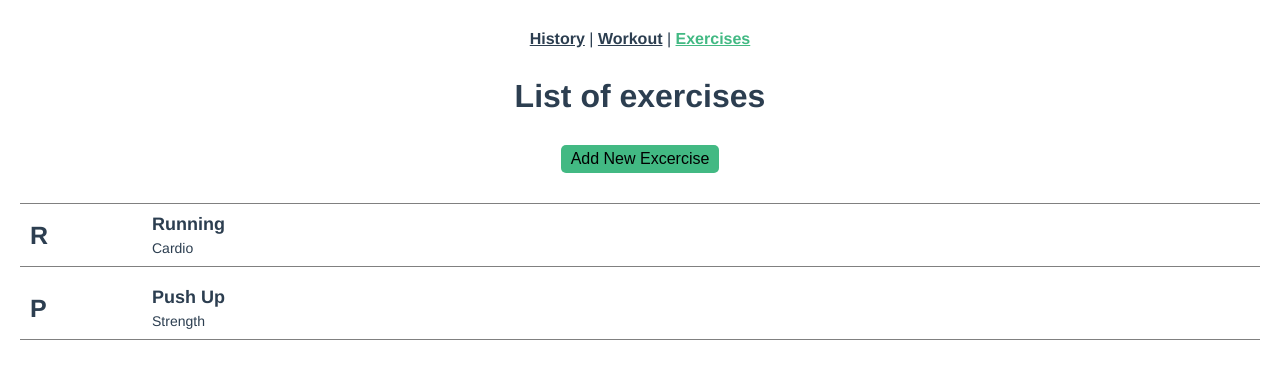
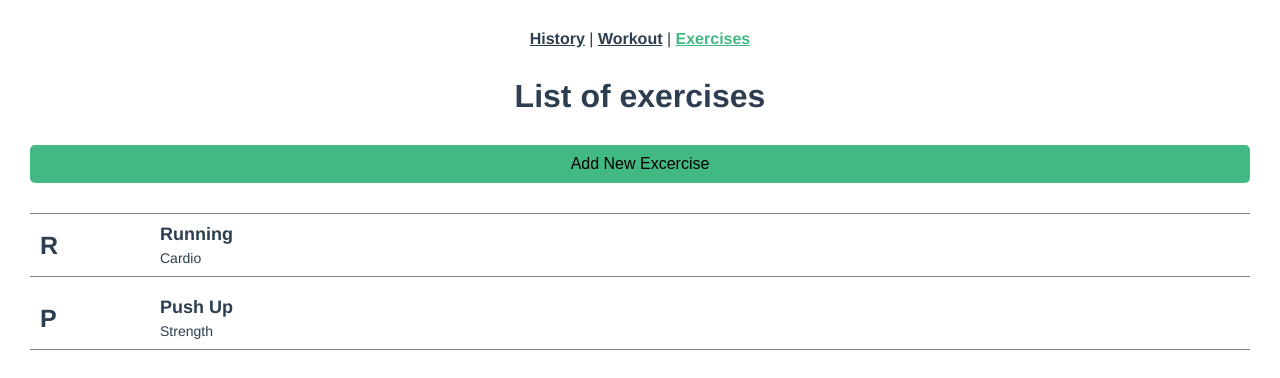
Before and after one commit to 825kuba/vue-workout-tracker, a Vue app: page /exercises in a window 1280 px wide. Shown: the top 378 px of the page. Built offline with nearby package versions, Linux system fonts and the light colour scheme.

Commit message:
Made Button component more configurable

```diff
--- a/src/App.vue
+++ b/src/App.vue
@@ -4,7 +4,12 @@
     <router-link to="/">Workout</router-link> |
     <router-link to="/exercises">Exercises</router-link>
   </nav>
-  <router-view :exercises="exercises" @add-exercise="addExercise" />
+  <router-view
+    :exercises="exercises"
+    @add-exercise="addExercise"
+    :showAddNew="showAddNew"
+    @toggle-show-add-new="toggleShowAddNew"
+  />
 </template>
 
 <script>
@@ -37,9 +42,13 @@ export default {
           },
         },
       ],
+      showAddNew: false,
     };
   },
   methods: {
+    toggleShowAddNew() {
+      this.showAddNew = !this.showAddNew;
+    },
     addExercise(data) {
       console.log('adding exercise');
       const newExercise = data;
--- a/src/components/AddExercise.vue
+++ b/src/components/AddExercise.vue
@@ -18,13 +18,18 @@
         <option value="strength">Strength Training</option>
       </select>
     </fieldset>
-    <button>Add exercise</button>
+    <Button text="Add new exercise" color="green"></Button>
   </form>
 </template>
 
 <script>
+import Button from '@/components/Button.vue';
+
 export default {
   name: 'AddExercise',
+  components: {
+    Button,
+  },
   emits: ['add-exercise'],
   data() {
     return {
@@ -52,12 +57,14 @@ export default {
 
 <style scoped>
 form {
-  margin-top: 20px;
-  padding: 0 20px;
+  margin: 20px 0 50px 0;
+  display: flex;
+  flex-direction: column;
+  gap: 25px;
 }
 
 fieldset {
-  padding: 10px 0;
+  /* padding: 10px 0; */
   border: none;
   display: flex;
   gap: 5px;
@@ -74,16 +81,4 @@ select {
 label {
   font-weight: bold;
 }
-
-button {
-  cursor: pointer;
-  background-color: #42b983;
-  border: none;
-  border-radius: 5px;
-  padding: 10px 20px;
-  font-size: 18px;
-  /* text-transform: uppercase; */
-  margin-top: 20px;
-  width: 100%;
-}
 </style>
--- a/src/components/Button.vue
+++ b/src/components/Button.vue
@@ -1,5 +1,5 @@
 <template>
-  <button>{{ text }}</button>
+  <button @click="$emit('btn-click')" :class="color">{{ text }}</button>
 </template>
 
 <script>
@@ -7,17 +7,29 @@ export default {
   name: 'Button',
   props: {
     text: String,
+    color: String,
   },
+  emits: ['btn-click'],
 };
 </script>
 
-<style scoped>
+<style scoped lang="scss">
 button {
   cursor: pointer;
-  background-color: #42b983;
   border: none;
   border-radius: 5px;
-  padding: 5px 10px;
+  padding: 10px 20px;
   font-size: 1rem;
+  width: 100%;
+
+  &.green {
+    background-color: #42b983;
+    color: black;
+  }
+
+  &.red {
+    background-color: rgb(222, 78, 78);
+    color: white;
+  }
 }
 </style>
--- a/src/views/ExercisesView.vue.vue
+++ b/src/views/ExercisesView.vue.vue
@@ -3,9 +3,10 @@
     <h1>List of exercises</h1>
     <aside>
       <Button
-        :text="`${showAddNew ? 'Hide' : 'Add New Excercise'}`"
-        @click="toggleShowForm"
-      />
+        :text="`${showAddNew ? 'Cancel' : 'Add New Excercise'}`"
+        :color="`${showAddNew ? 'red' : 'green'}`"
+        @btn-click="$emit('toggle-show-add-new')"
+      ></Button>
       <AddExercise v-if="showAddNew" @add-exercise="passObj" />
     </aside>
     <main>
@@ -16,7 +17,6 @@
 
 <script>
 import AddExercise from '@/components/AddExercise.vue';
-// import Exercise from '@/components/Exercise.vue';
 import ListContainer from '@/components/ListContainer.vue';
 import Button from '@/components/Button.vue';
 
@@ -24,25 +24,18 @@ export default {
   name: 'ExercisesView',
   components: {
     AddExercise,
-    // Exercise,
     ListContainer,
     Button,
   },
-  emits: ['add-exercise'],
+  emits: ['add-exercise', 'toggle-show-add-new'],
   props: {
     exercises: Array,
+    showAddNew: Boolean,
   },
-  data() {
-    return {
-      showAddNew: false,
-    };
-  },
+
   methods: {
     passObj(obj) {
       this.$emit('add-exercise', obj);
-    },
-    toggleShowForm() {
-      this.showAddNew = !this.showAddNew;
     },
   },
 };
@@ -50,7 +43,7 @@ export default {
 
 <style scoped>
 .exercises {
-  padding: 0 20px;
+  padding: 0 30px 30px 30px;
 }
 
 h1 {
```
